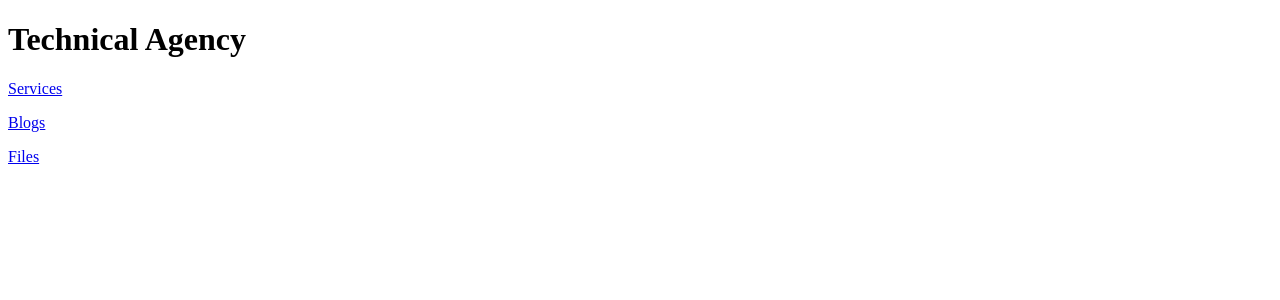
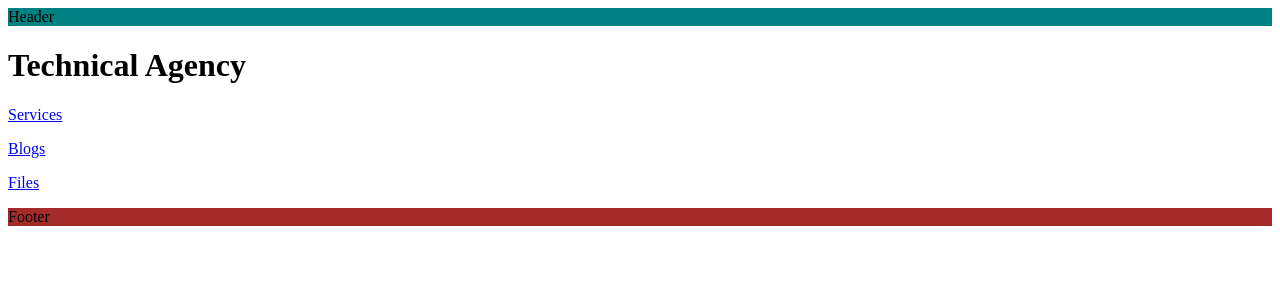
Before and after one commit to Mayank-Bajaj-22/next-js-learning, a Next.js app in the folder Section 2/01_routing-in-next.js/: page / in a window 1280 px wide. Shown: the top 300 px of the page. Built offline with nearby package versions, Linux system fonts and the light colour scheme.

Commit message:
building reusable layout

```diff
--- a/Section 2/01_routing-in-next.js/app/layout.js
+++ b/Section 2/01_routing-in-next.js/app/layout.js
@@ -1,27 +1,10 @@
-import { Geist, Geist_Mono } from "next/font/google";
-
-const geistSans = Geist({
-  variable: "--font-geist-sans",
-  subsets: ["latin"],
-});
-
-const geistMono = Geist_Mono({
-  variable: "--font-geist-mono",
-  subsets: ["latin"],
-});
-
-export const metadata = {
-  title: "Create Next App",
-  description: "Generated by create next app",
-};
-
 export default function RootLayout({ children }) {
   return (
     <html lang="en">
-      <body
-        className={`${geistSans.variable} ${geistMono.variable} antialiased`}
-      >
-        {children}
+      <body>
+        <header style={{ background: "teal" }}>Header</header>
+          {children}
+        <footer style={{ background: "brown" }}>Footer</footer>
       </body>
     </html>
   );
```
Also changed, not shown: Section 2/01_routing-in-next.js/app/services/layout.js (added, +10 -0 lines).
